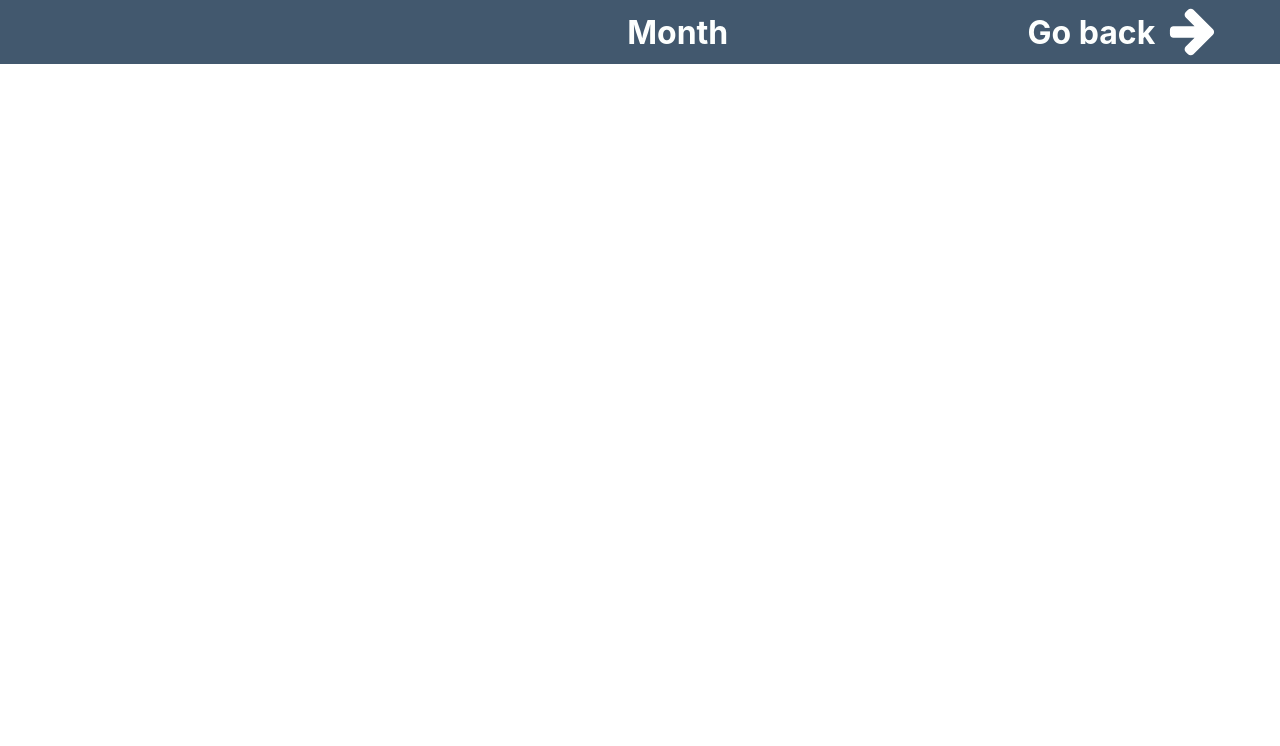
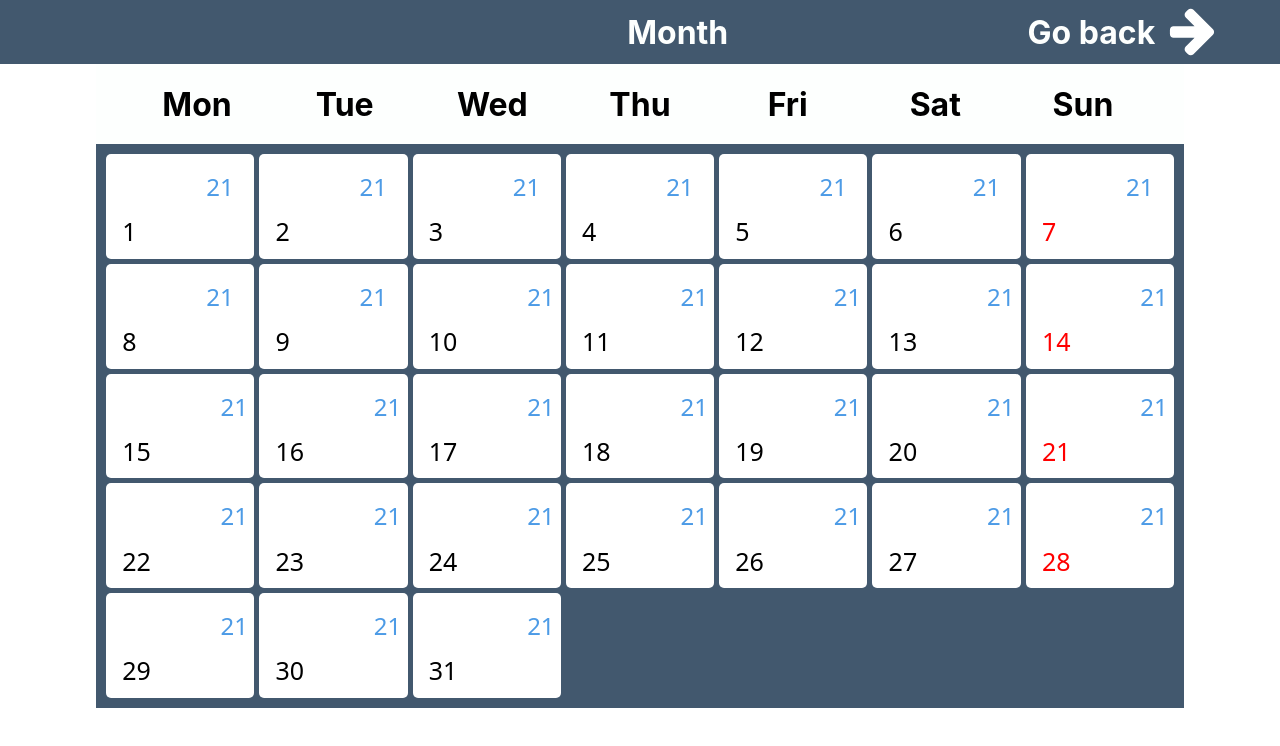
Before and after one commit to AllanPaton/WebFamilyBudget, a React (Create React App) app: page /app/Calendar in a window 1280 px wide. Shown: the top 746 px of the page. Built offline with nearby package versions, Linux system fonts and the light colour scheme.

Commit message:
Add calendar (but without input)

```diff
--- a/src/components/UI/InputModal/InputModal.jsx
+++ b/src/components/UI/InputModal/InputModal.jsx
@@ -18,6 +18,7 @@ const InputModal = ({setMenuOpen}) => {
 						<textarea id="note">Type note here!</textarea>
 					</div>
 					<div className="bottom-section">
+						{}
 						<div className="date-group">
 							<div className="date-row">
 								<svg className="f7--calendar-black"/>
--- a/src/components/routes/CalendarPage/CalendarPage.css
+++ b/src/components/routes/CalendarPage/CalendarPage.css
@@ -17,6 +17,11 @@ header{
     margin-left: auto;
 }
 
+.calendarBack:hover{
+    cursor: e-resize;
+    animation: tilt-n-move-shaking 1.55s;
+}
+
 .centerforcenter{
     align-self: center;
 }
@@ -32,3 +37,87 @@ header{
     margin-right: 5dvw;
     margin-left: 1dvw;
 }
+
+.calendarWrap{
+    margin: 0 auto;
+    background-color: #fdfffe;
+    width: 85dvw;
+    height: 80dvh;
+}
+
+.calendarHeader{
+    margin: 0 auto;
+    display: flex;
+    height: 10dvh;
+    width: 95%;
+    background-color: #fdfffe;
+    align-items: center;
+    justify-content: space-between;
+}
+
+.calendarHeader-day {
+    text-align: center;
+    width: 14.28%; /* 100% / 7 days */
+}
+
+.calendarContent {
+    display: grid;
+    grid-template-columns: repeat(7, 1fr); /* 7 columns for days of the week */
+    gap: 5px; /* Adjust spacing between days */
+    padding: 10px;
+    background-color: #42586e;
+    height: 85%;
+}
+
+.calendarDay {
+    background-color: #fff;
+    padding: 15px;
+    border-radius: 5px;
+    color: #000;
+    font-size: 24px;
+    font-family: IBM Plex Sans, system-ui, -apple-system, 'Segoe UI', Roboto, 'Helvetica Neue', Arial, 'Noto Sans',
+    'Liberation Sans', sans-serif;
+    align-items: center;
+    justify-content: flex-end;
+    flex-direction: column;
+    display: flex;
+}
+
+.calendarDay.sunday {
+    color: #FF0000;
+}
+
+.calendarDay-date {
+    position: relative;
+    font-size: 25px;
+    font-family: IBM Plex Sans, system-ui, -apple-system, 'Segoe UI', Roboto, 'Helvetica Neue', Arial, 'Noto Sans',
+    'Liberation Sans', sans-serif;
+    left: 1.0004%;
+    top: 60.4866%;
+    text-align: left;
+}
+
+.calendarDay-sum {
+    color: #4d9be6;
+    font-size: 24px;
+    font-family: IBM Plex Sans, system-ui, -apple-system, 'Segoe UI', Roboto, 'Helvetica Neue', Arial, 'Noto Sans',
+    'Liberation Sans', sans-serif;
+    position: relative;
+    text-align: right;
+    white-space: nowrap;
+    left: 60%;
+}
+
+.calendarDay-holder {
+    width: 100%;
+    height: 100%;
+}
+
+/*ANIMATIONS!!!*/
+
+@keyframes tilt-n-move-shaking {
+    100% { transform: translate(0, 0) rotate(0deg); }
+    60% { transform: translate(5px, 5px) rotate(5deg); }
+    30% { transform: translate(-5px, 5px) rotate(-5deg); }
+    0% { transform: translate(0, 0) rotate(0deg); }
+}
--- a/src/components/routes/CalendarPage/CalendarPage.jsx
+++ b/src/components/routes/CalendarPage/CalendarPage.jsx
@@ -1,13 +1,23 @@
 import React from 'react';
-import classes from "./CalendarPage.css"
-import {generatePath, useNavigate} from "react-router-dom";
+import { useNavigate } from 'react-router-dom';
+import classes from './CalendarPage.css';
 
 const CalendarPage = () => {
-	const navigate =useNavigate()
+	const navigate = useNavigate();
 
 	const navigateBack = () => {
-			navigate('/app')
-	}
+		navigate('/app');
+	};
+
+	//array of days
+	const daysOfWeek = ['Mon', 'Tue', 'Wed', 'Thu', 'Fri', 'Sat', 'Sun'];
+
+	//(replace with actual data)
+	const daysInMonth = Array.from({ length: 31 }, (_, i) => i + 1);
+
+	// DEL(replace with actual data)
+	const generateNumber = (min, max) => Math.floor(Math.random() * (max - min + 1)) + min;
+	const daySum = generateNumber(1,26)
 
 	return (
 		<>
@@ -17,10 +27,31 @@ const CalendarPage = () => {
 				</div>
 				<div className="calendarBack" onClick={navigateBack}>
 					<h1 className="centerforcenter">Go back</h1>
-					<div className="fa--arrow-right"/>
+					<div className="fa--arrow-right" />
 				</div>
 			</header>
-
+			<div className="calendarWrap">
+				<div className="calendarHeader">
+					{daysOfWeek.map((day) => (
+						<h1 key={day} className="calendarHeader-day">
+							{day}
+						</h1>
+					))}
+				</div>
+				<div className="calendarContent">
+					{daysInMonth.map((day, index) => (
+						<div
+							key={day}
+							className={`calendarDay ${index % 7 === 6 ? 'sunday' : ''}`}
+						>  {/*Paint to red all sundays*/}
+							<div className="calendarDay-holder">
+								<span className="calendarDay-date">{day}</span>
+								<span className="calendarDay-sum">{daySum}</span>
+							</div>
+						</div>
+					))}
+				</div>
+			</div>
 		</>
 	);
 };
--- a/src/components/routes/LoginPage/LoginPage.css
+++ b/src/components/routes/LoginPage/LoginPage.css
@@ -25,4 +25,8 @@
         transform: scale(95%);
     }
 
+    .Login button:hover{
+        transform: scale(1.05);
+    }
+
 }
--- a/src/components/routes/SearchPage/SearchPage.jsx
+++ b/src/components/routes/SearchPage/SearchPage.jsx
@@ -1,9 +1,10 @@
 import React from 'react';
+import Section4 from "../../UI/MonthPanel/Section4";
 
 const SearchPage = () => {
 	return (
 		<div>
-
+			<Section4/>
 		</div>
 	);
 };
```
